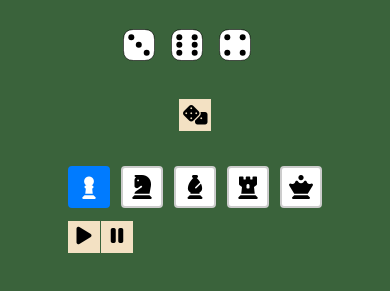
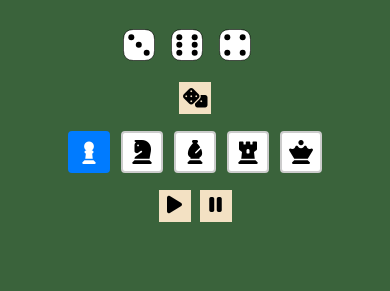
Before and after one commit to brunoip/ajedice, an Angular app: page / in a window 390 px wide. Shown: the part 609-900 px from the top of the page. Built offline with nearby package versions, Linux system fonts and the light colour scheme.

Commit message:
mobile updates

```diff
--- a/src/app/app.component.css
+++ b/src/app/app.component.css
@@ -22,8 +22,7 @@ button {
 	border: none;
 	padding: 0;
 
-	position: relative; /* Enable absolute positioning for child elements */
-
+	position: relative;
 }
 
 .active {
@@ -87,7 +86,7 @@ button.grass {
 	display: flex;
 	justify-content: center;
 	align-items: center;
-	height: 100px; /* or whatever height you want */
+	margin: 16px;
 }
 
 .character-select {
@@ -116,7 +115,11 @@ button.grass {
 }
 
 .music-control-panel{
-	margin: 12px auto;
+	display: flex;
+	justify-content: center;
+	align-items: center;
+	gap: 8px;
+	margin-top: 1rem;
 }
 
 .coin-overlay {
--- a/src/index.html
+++ b/src/index.html
@@ -4,7 +4,7 @@
   <meta charset="utf-8">
   <title>ajedice</title>
   <base href="/">
-  <meta name="viewport" content="width=device-width, initial-scale=1">
+  <meta name="viewport" content="width=device-width, initial-scale=1, maximum-scale=1, user-scalable=no">
   <link rel="icon" type="image/x-icon" href="favicon.ico">
   <link rel="stylesheet" href="https://cdnjs.cloudflare.com/ajax/libs/font-awesome/6.5.0/css/all.min.css">
 </head>
```
